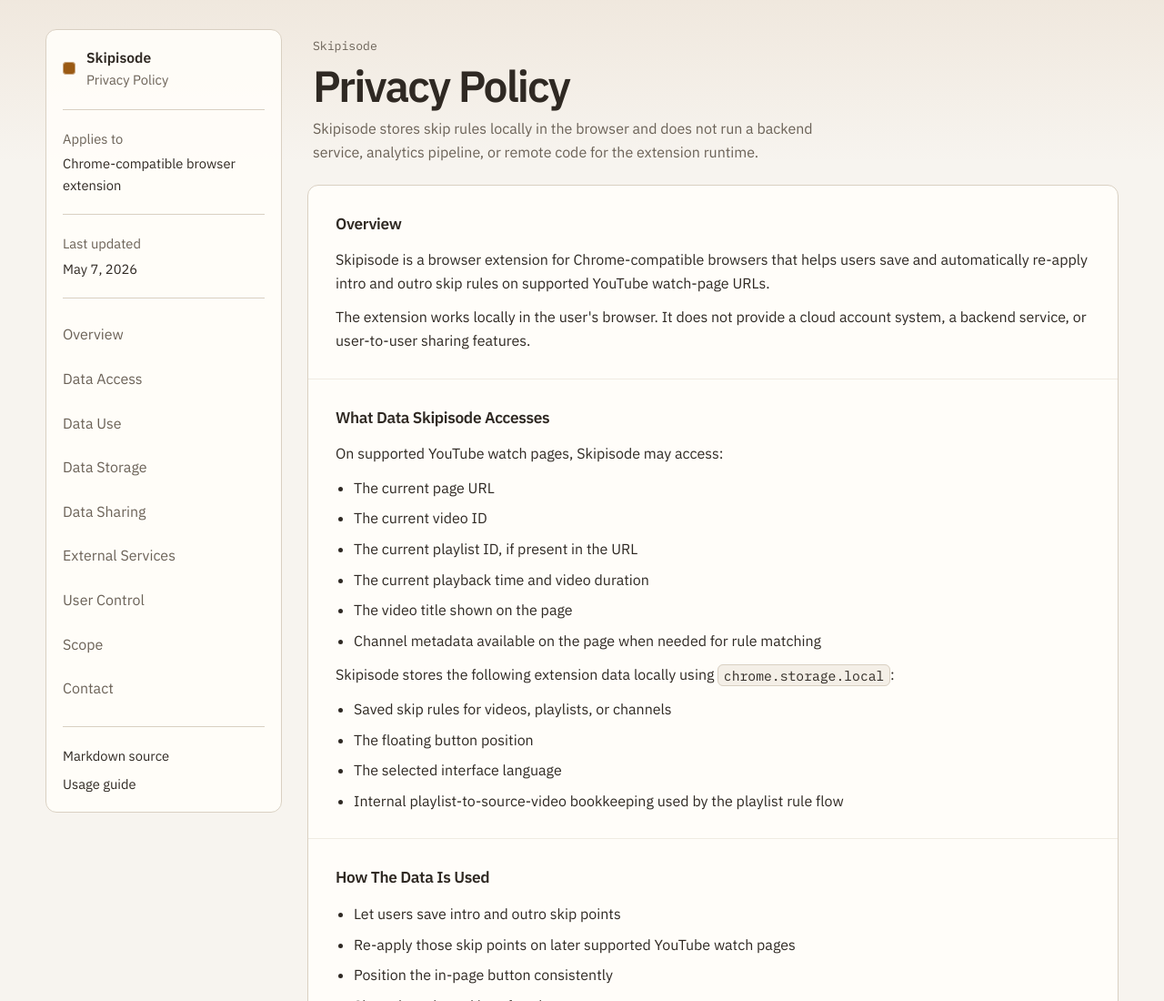
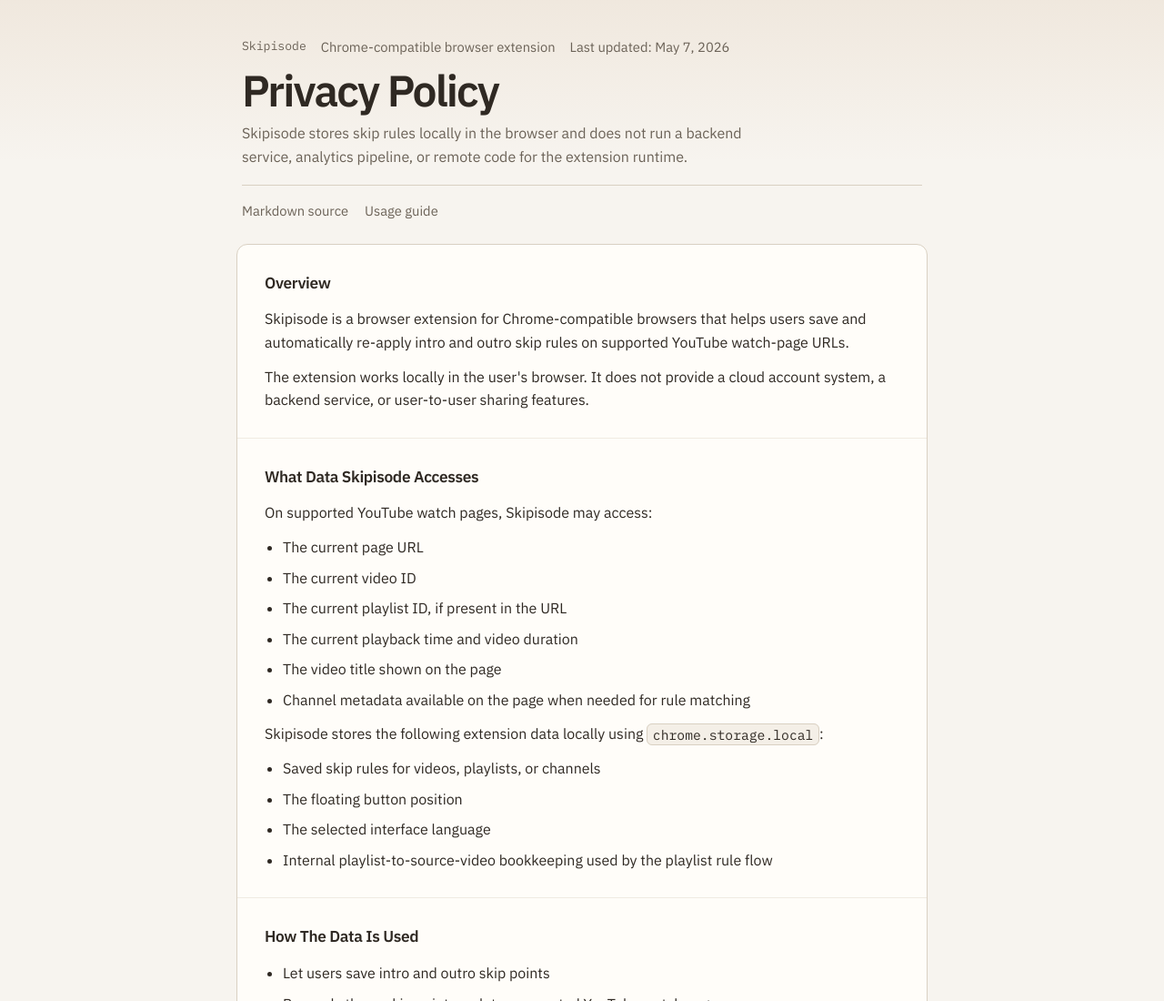
Before and after one commit to XYAN12/episode-skip, a website built with Vite: page docs/index.html in a window 1280 px wide. Shown: the top 1100 px of the page at 91% size. Built offline with nearby package versions, Linux system fonts and the light colour scheme.

Commit message:
Remove sidebar from privacy policy page

```diff
--- a/docs/index.html
+++ b/docs/index.html
@@ -17,52 +17,22 @@
     <link rel="stylesheet" href="./privacy-site.css" />
   </head>
   <body>
-    <div class="site-shell">
-      <aside class="site-rail">
-        <div class="rail-block rail-brand">
-          <div class="brand-mark" aria-hidden="true"></div>
-          <div>
-            <p class="brand-name">Skipisode</p>
-            <p class="brand-context">Privacy Policy</p>
+    <main class="site-shell">
+      <div class="document-header">
+        <div class="document-meta">
+          <p class="document-kicker">Skipisode</p>
+          <p class="document-stamp">Chrome-compatible browser extension</p>
+          <p class="document-stamp">Last updated: May 7, 2026</p>
         </div>
-        </div>
-
-        <div class="rail-block">
-          <p class="rail-label">Applies to</p>
-          <p class="rail-value">Chrome-compatible browser extension</p>
-        </div>
-
-        <div class="rail-block">
-          <p class="rail-label">Last updated</p>
-          <p class="rail-value">May 7, 2026</p>
-        </div>
-
-        <nav class="rail-nav" aria-label="Section navigation">
-          <a href="#overview">Overview</a>
-          <a href="#data-access">Data Access</a>
-          <a href="#data-use">Data Use</a>
-          <a href="#storage">Data Storage</a>
-          <a href="#sharing">Data Sharing</a>
-          <a href="#services">External Services</a>
-          <a href="#control">User Control</a>
-          <a href="#scope">Scope</a>
-          <a href="#contact">Contact</a>
-        </nav>
-
-        <div class="rail-block rail-links">
-          <a href="./privacy-policy.md">Markdown source</a>
-          <a href="./how-to-use.md">Usage guide</a>
-        </div>
-      </aside>
-
-      <main class="document-shell">
-        <div class="document-header">
-          <p class="document-kicker">Skipisode</p>
         <h1>Privacy Policy</h1>
         <p class="document-summary">
           Skipisode stores skip rules locally in the browser and does not run a backend service,
           analytics pipeline, or remote code for the extension runtime.
         </p>
+        <div class="document-links">
+          <a href="./privacy-policy.md">Markdown source</a>
+          <a href="./how-to-use.md">Usage guide</a>
+        </div>
       </div>
 
       <article class="document-card">
@@ -74,8 +44,8 @@
             URLs.
           </p>
           <p>
-              The extension works locally in the user's browser. It does not provide a cloud
-              account system, a backend service, or user-to-user sharing features.
+            The extension works locally in the user's browser. It does not provide a cloud account
+            system, a backend service, or user-to-user sharing features.
           </p>
         </section>
 
@@ -135,8 +105,8 @@
           <h2>Remote Code And External Services</h2>
           <p>Skipisode does not use remote code execution for its core extension logic.</p>
           <p>
-              Skipisode does not use analytics, advertising SDKs, or third-party tracking services
-              in the extension runtime.
+            Skipisode does not use analytics, advertising SDKs, or third-party tracking services in
+            the extension runtime.
           </p>
         </section>
 
@@ -167,6 +137,5 @@
         </section>
       </article>
     </main>
-    </div>
   </body>
 </html>
--- a/docs/privacy-site.css
+++ b/docs/privacy-site.css
@@ -43,51 +43,13 @@ code {
 }
 
 .site-shell {
-  width: min(1180px, calc(100% - 40px));
+  width: min(760px, calc(100% - 40px));
   margin: 0 auto;
   padding: 32px 0 48px;
-  display: grid;
-  grid-template-columns: 260px minmax(0, 1fr);
-  gap: 28px;
 }
 
-.site-rail {
-  position: sticky;
-  top: 24px;
-  align-self: start;
-  padding: 18px;
-  border: 1px solid var(--line);
-  border-radius: 12px;
-  background: rgba(255, 253, 249, 0.92);
-}
-
-.rail-block + .rail-block,
-.rail-nav,
-.rail-links {
-  margin-top: 20px;
-  padding-top: 20px;
-  border-top: 1px solid var(--line);
-}
-
-.rail-brand {
-  display: flex;
-  align-items: center;
-  gap: 12px;
-}
-
-.brand-mark {
-  width: 14px;
-  height: 14px;
-  border-radius: 4px;
-  background: var(--accent);
-  box-shadow: inset 0 0 0 1px rgba(255, 255, 255, 0.45);
-}
-
-.brand-name,
-.brand-context,
-.rail-label,
-.rail-value,
 .document-kicker,
+.document-stamp,
 .document-summary,
 .policy-section h2,
 .policy-section p,
@@ -95,70 +57,26 @@ code {
   margin: 0;
 }
 
-.brand-name {
-  font-weight: 600;
-  font-size: 0.98rem;
-}
-
-.brand-context,
-.rail-label,
-.document-kicker {
+.document-kicker,
+.document-stamp {
   color: var(--muted);
 }
 
-.brand-context,
-.rail-label,
-.rail-value,
-.rail-links a {
+.document-kicker,
+.document-stamp,
+.document-links a {
   font-size: 0.92rem;
 }
 
-.rail-label {
-  margin-bottom: 4px;
+.document-header {
+  padding: 8px 6px 24px;
 }
 
-.rail-value {
-  color: var(--text);
-}
-
-.rail-nav {
-  display: grid;
-  gap: 8px;
-}
-
-.rail-nav a,
-.rail-links a {
-  text-decoration: none;
-}
-
-.rail-nav a {
-  padding: 7px 0;
-  color: var(--muted);
-  border-bottom: 1px solid transparent;
-  transition: color 140ms ease, border-color 140ms ease;
-}
-
-.rail-nav a:hover,
-.rail-links a:hover,
-.contact-link:hover {
-  color: var(--accent);
-}
-
-.rail-nav a:hover {
-  border-color: var(--line);
-}
-
-.rail-links {
-  display: grid;
-  gap: 8px;
-}
-
-.document-shell {
-  min-width: 0;
-}
-
-.document-header {
-  padding: 8px 6px 22px;
+.document-meta {
+  display: flex;
+  flex-wrap: wrap;
+  gap: 10px 16px;
+  margin-bottom: 10px;
 }
 
 .document-kicker {
@@ -178,6 +96,26 @@ code {
   max-width: 62ch;
   color: var(--muted);
   font-size: 1rem;
+}
+
+.document-links {
+  display: flex;
+  flex-wrap: wrap;
+  gap: 12px 18px;
+  margin-top: 18px;
+  padding-top: 16px;
+  border-top: 1px solid var(--line);
+}
+
+.document-links a {
+  color: var(--muted);
+  text-decoration: none;
+  transition: color 140ms ease;
+}
+
+.document-links a:hover,
+.contact-link:hover {
+  color: var(--accent);
 }
 
 .document-card {
@@ -226,14 +164,8 @@ code {
 
 @media (max-width: 920px) {
   .site-shell {
-    width: min(100% - 28px, 1180px);
-    grid-template-columns: 1fr;
-    gap: 18px;
+    width: min(100% - 28px, 760px);
     padding-top: 18px;
-  }
-
-  .site-rail {
-    position: static;
   }
 }
 
@@ -242,6 +174,11 @@ code {
     padding: 4px 2px 16px;
   }
 
+  .document-meta,
+  .document-links {
+    gap: 8px 12px;
+  }
+
   .policy-section {
     padding: 22px 18px;
   }
```
Lines whose indentation alone changed are shown as unchanged.
